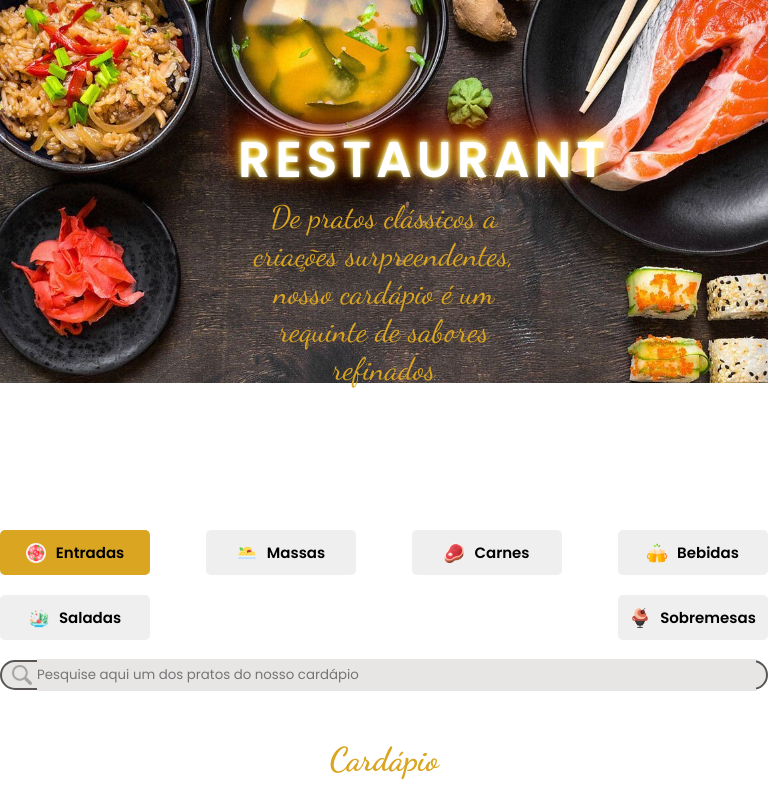
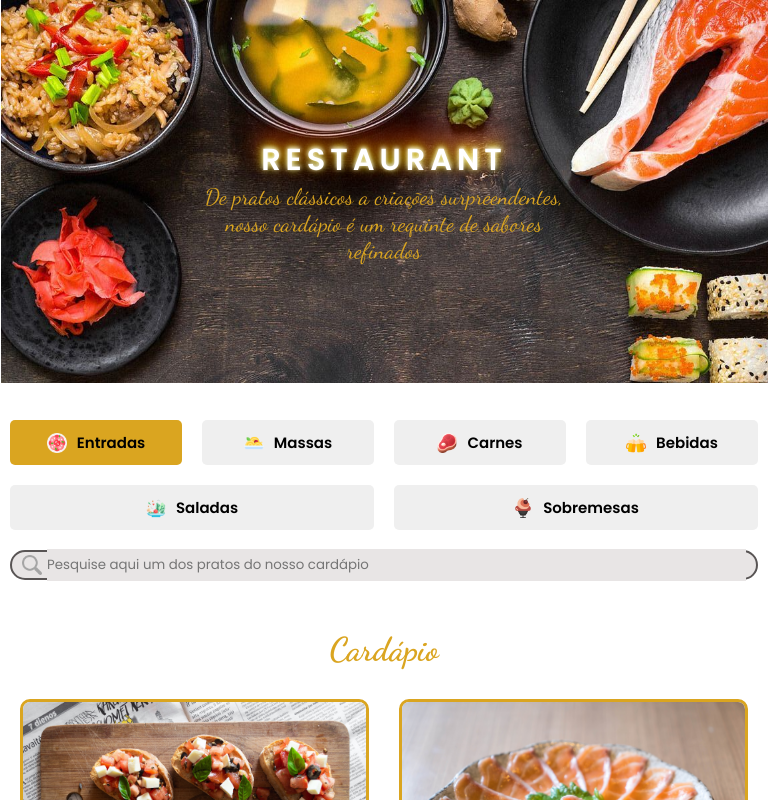
Before and after one commit to tigocode/cardapio, a Next.js app: page / in a window 768 px wide. Shown: the top 800 px of the page. Built offline with nearby package versions, Linux system fonts and the light colour scheme.

Commit message:
:iphone: feat: Responsividade implementada

```diff
--- a/src/app/page.module.css
+++ b/src/app/page.module.css
@@ -10,21 +10,22 @@
 .categoria {
   display: flex;
   flex-wrap: wrap;
+  flex-grow: 0;
   gap: 20px;
   align-items: center;
-  justify-content: space-between;
+  justify-content: space-evenly;
   max-width: 1024px;
   width: 100%;
   text-align: center;
 
-  padding: 20px 0px;
+  padding: 20px 10px;
 }
 .produtos {
   display: flex;
   flex-wrap: wrap;
 
   gap: 30px;
-  justify-content: space-between;
+  justify-content: space-evenly;
   align-items: center;
 
   max-width: 1024px;
--- a/src/components/BotaoCategoria/BotaoCategoria.module.css
+++ b/src/components/BotaoCategoria/BotaoCategoria.module.css
@@ -1,7 +1,12 @@
+.container {
+  display: flex;
+  flex-grow: 1;
+}
 .botao {
   display: flex;
   justify-content: center;
   align-items: center;
+  flex-grow: 1;
   gap: 10px;
   width: 150px;
   height: 45px;
--- a/src/components/BotaoCategoria/index.jsx
+++ b/src/components/BotaoCategoria/index.jsx
@@ -3,7 +3,7 @@ import styles from './BotaoCategoria.module.css';
 
 export default function BotaoCategoria(props) {
   return (
-    <div>
+    <div className={styles.container}>
       <button /* className={styles.botao}  */
       className={props.estilo === props.nome ? `${styles.botao} ${styles.btnAtivo}` : `${styles.botao}`}
       onClick={() => props.acao_click(props.nome)}>
--- a/src/components/Header/Header.module.css
+++ b/src/components/Header/Header.module.css
@@ -30,3 +30,54 @@
   font-size: 31px;
   color: #DAA520;
 }
+@media (min-width: 768px) and (max-width: 1024px) {
+  .banner {
+    width: 767px;
+    height: 50vh;
+  }
+}
+@media (min-width: 552px) and (max-width: 768px) {
+  .banner {
+    width: 767px;
+    height: 50vh;
+  }
+  .banner div {
+    width: 48vw;
+  }
+  .banner div h1 {
+    font-size: 1.9rem;
+  }
+  .banner div p {
+    font-size: 1.4rem;
+  }
+}
+@media (min-width: 449px) and (max-width: 552px) {
+  .banner {
+    width: 552px;
+    height: 40vh;
+  }
+  .banner div {
+    width: 75vw;
+  }
+  .banner div h1 {
+    font-size: 1.9rem;
+  }
+  .banner div p {
+    font-size: 1.2rem;
+  }
+}
+@media (min-width: 375px) and (max-width: 449px) {
+  .banner {
+    width: 449px;
+    height: 30vh;
+  }
+  .banner div {
+    width: 75vw;
+  }
+  .banner div h1 {
+    font-size: 1.9rem;
+  }
+  .banner div p {
+    font-size: 1.2rem;
+  }
+}
```
